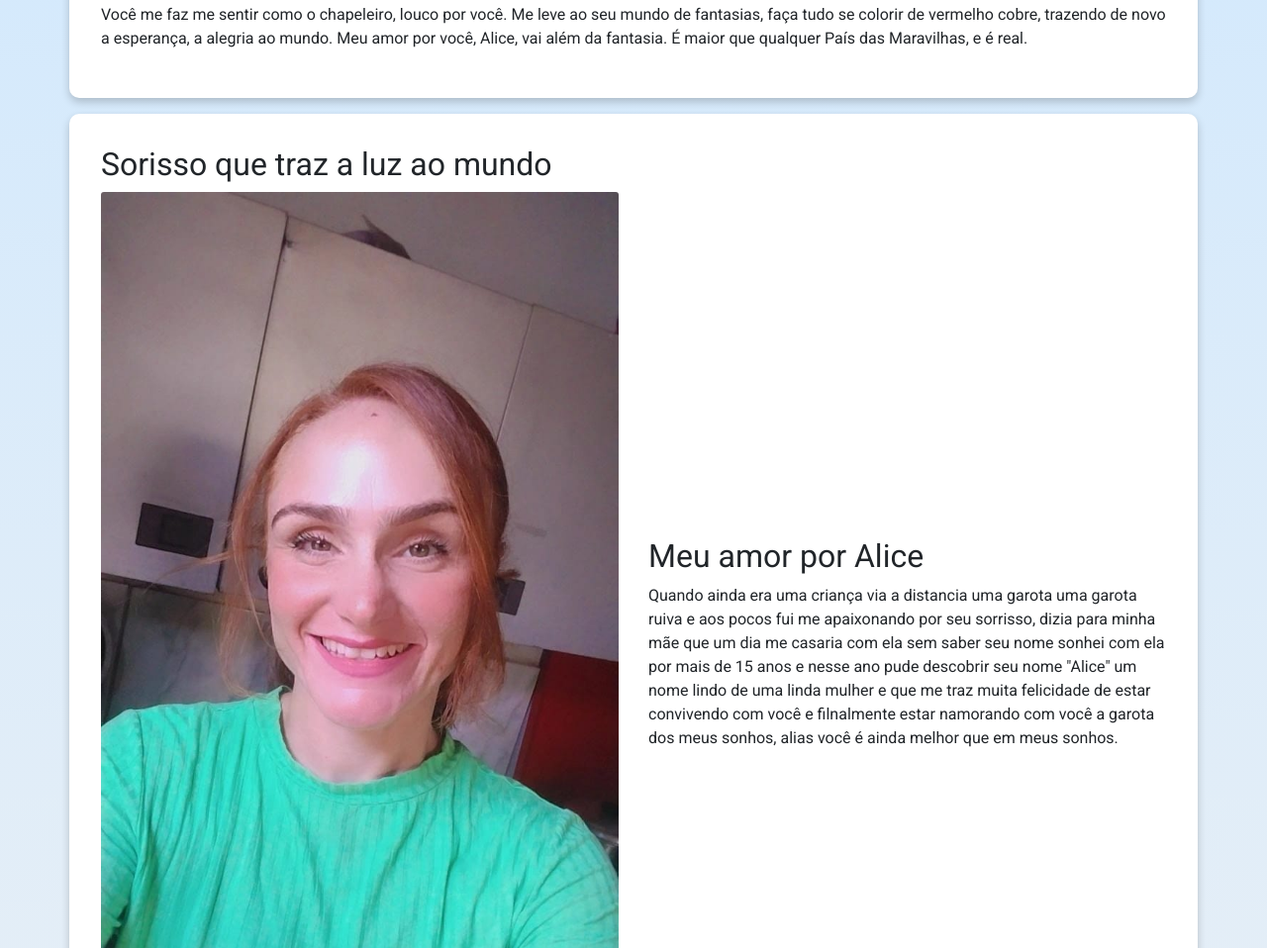
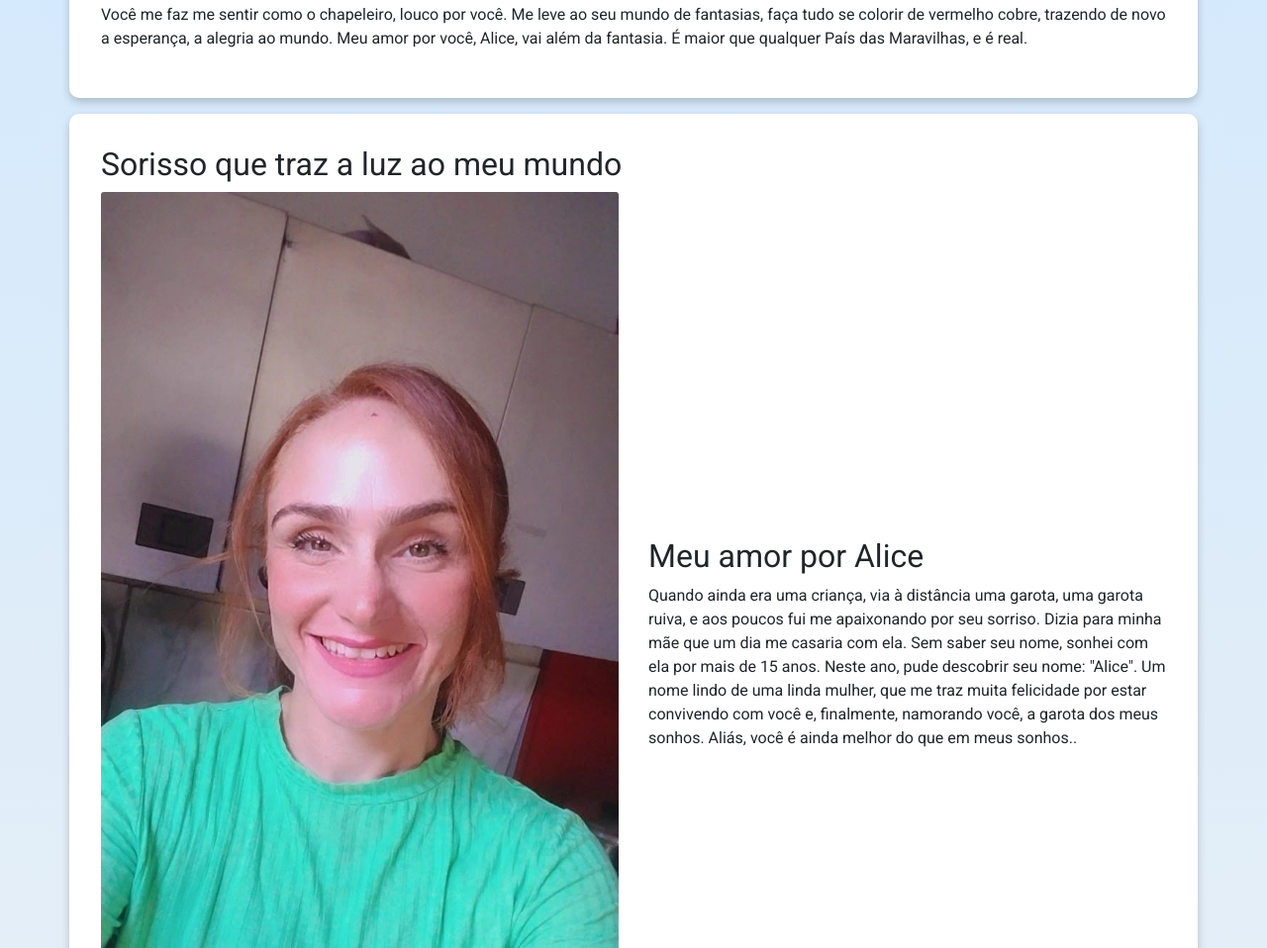
Before and after one commit to IvamNovais/Alice, a plain HTML site: page index.html in a window 1280 px wide. Shown: the part 595-1553 px from the top of the page at 99% size. Drawn offline with nearby package versions, Linux system fonts and the light colour scheme.

Commit message:
corrigindo

```diff
--- a/index.html
+++ b/index.html
@@ -37,18 +37,14 @@
     </p>
   </section>
   <section class="section-content container">
-    <h2>Sorisso que traz a luz ao mundo</h2>
+    <h2>Sorisso que traz a luz ao meu mundo</h2>
     <div class="row align-items-center ">
       <div class=" col-sm-12 col-md-6 mb-6">
         <img src="./img/WhatsApp Image 2024-12-12 at 15.17.49.jpeg" class="card-img-top" alt="Imagem 1">
       </div>
       <div class="col-sm-12 col-md-6 mb-6">
         <h2>Meu amor por Alice</h2>
-        <p>Quando ainda era uma criança via a distancia uma garota uma garota ruiva e aos pocos fui me apaixonando por
-          seu sorrisso, dizia para minha mãe que um dia me casaria com ela sem saber seu nome sonhei com ela por mais de
-          15 anos e nesse ano pude descobrir seu nome "Alice" um nome lindo de uma linda mulher e que me traz muita
-          felicidade de estar convivendo com você e filnalmente estar namorando com você a garota dos meus sonhos, alias
-          você é ainda melhor que em meus sonhos.</p>
+        <p>Quando ainda era uma criança, via à distância uma garota, uma garota ruiva, e aos poucos fui me apaixonando por seu sorriso. Dizia para minha mãe que um dia me casaria com ela. Sem saber seu nome, sonhei com ela por mais de 15 anos. Neste ano, pude descobrir seu nome: "Alice". Um nome lindo de uma linda mulher, que me traz muita felicidade por estar convivendo com você e, finalmente, namorando você, a garota dos meus sonhos. Aliás, você é ainda melhor do que em meus sonhos..</p>
       </div>
     </div>
   </section>
```
